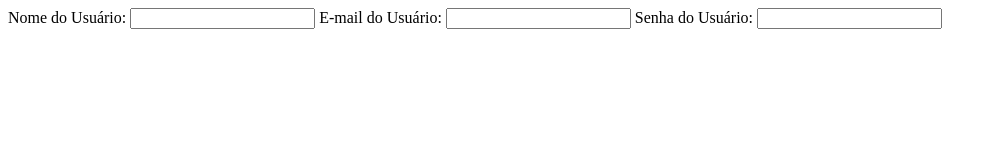
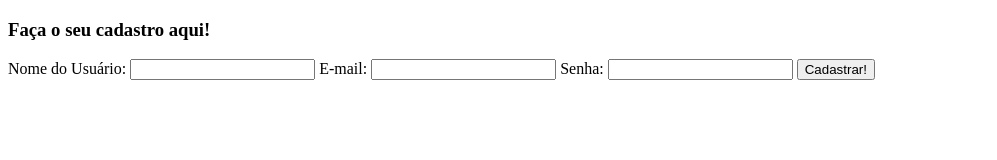
Before and after one commit to GuiTrevizSPTech/crimetech, a plain HTML site: page cadastro.html in a window 1280 px wide. Shown: the whole page, without its empty margins (0-997 px from the left). Drawn offline with Linux system fonts and the light colour scheme.

Commit message:
Alerta e mudanças na tela de cadastro

```diff
--- a/cadastro.html
+++ b/cadastro.html
@@ -7,12 +7,22 @@
 </head>
 <body>
     <div class="div-cadastro">
+        <h3>Faça o seu cadastro aqui!</h3>
         <label for="ipt_nome">Nome do Usuário:</label>
         <input type="text" id="ipt_nome_usuario">
-        <label for="ipt_email">E-mail do Usuário:</label>
+        <label for="ipt_email">E-mail:</label>
         <input type="email" id="ipt_email_usuário">
-        <label for="ipt_senha">Senha do Usuário:</label>
+        <label for="ipt_senha">Senha:</label>
         <input type="password" id="ipt_senha_usuario">
+
+        <button onclick="cadastrar()">Cadastrar!</button>
     </div>
 </body>
+<script>
+    function cadastrar(){
+        let nomeUsuario = document.getElementById('ipt_nome_usuario').value;
+
+        alert(`Obrigado por se cadastrar ${nomeUsuario}`)
+    }
+</script>
 </html>
```
